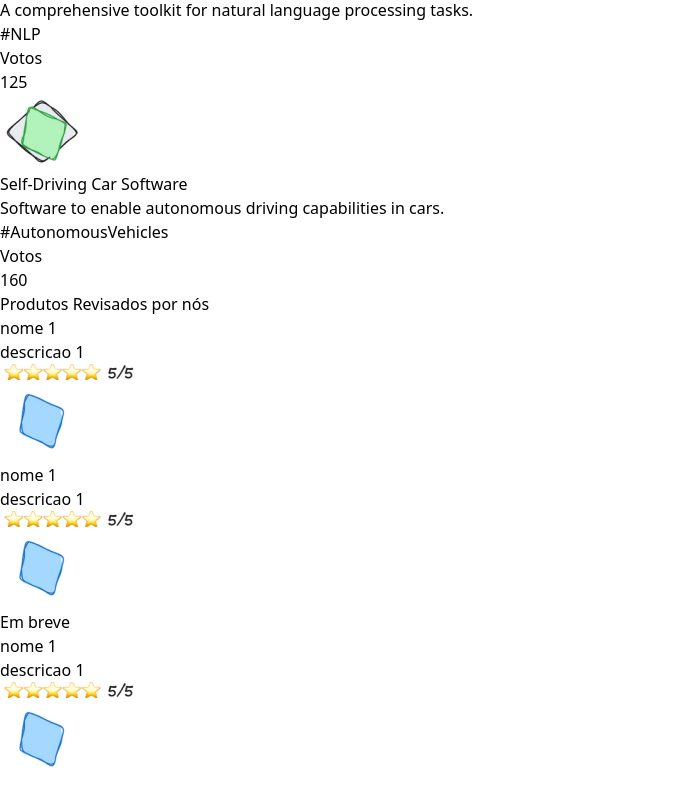
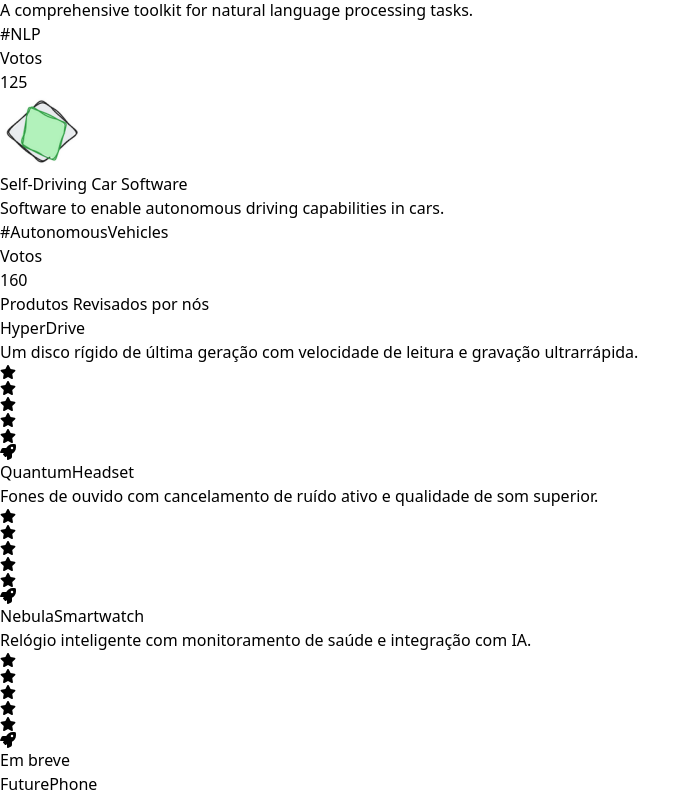
Before and after one commit to yuribodo/product-hunt-clone, a React (Vite) app: page / in a window 1280 px wide. Shown: the part 2000-2797 px from the top of the page, without its empty margins (0-700 px from the left). Built offline with nearby package versions, Linux system fonts and the light colour scheme; no server answers.

Commit message:
reviwed project design

```diff
--- a/package.json
+++ b/package.json
@@ -14,6 +14,7 @@
     "framer-motion": "^11.2.6",
     "react": "^18.2.0",
     "react-dom": "^18.2.0",
+    "react-icons": "^5.2.1",
     "react-router-dom": "^6.23.1"
   },
   "devDependencies": {
--- a/src/Components/ReviwedProducts.tsx
+++ b/src/Components/ReviwedProducts.tsx
@@ -1,40 +1,76 @@
-import stars from '../../assets/Captura de tela 2024-05-24 175658.png'
-import logo from '../../assets/logorev.png'
+import { motion } from 'framer-motion';
+import { FaStar, FaRocket, FaHeadphones, } from 'react-icons/fa';
 
 const ReviwedProducts = () => {
+  const starCount = 5;
+
+  const renderStars = () => {
+    return Array(starCount).fill(0).map((_, index) => (
+      <FaStar key={index} className="text-yellow-400" />
+    ));
+  };
+
+  const products = [
+    {
+      name: "HyperDrive",
+      description: "Um disco rígido de última geração com velocidade de leitura e gravação ultrarrápida.",
+      icon: FaRocket,
+    },
+    {
+      name: "QuantumHeadset",
+      description: "Fones de ouvido com cancelamento de ruído ativo e qualidade de som superior.",
+      icon: FaHeadphones,
+    },
+    {
+      name: "NebulaSmartwatch",
+      description: "Relógio inteligente com monitoramento de saúde e integração com IA.",
+      icon: FaRocket,
+    },
+    {
+      name: "FuturePhone",
+      description: "Smartphone com tecnologia de ponta e recursos de inteligência artificial avançados.",
+      icon: FaRocket,
+    },
+  ];
+
   return (
     <div>
-        <h1 className=" text-xl text-center font-bold p-10">Produtos Revisados por nós</h1>
+      <h1 className="text-2xl text-center font-bold py-10">Produtos Revisados por nós</h1>
 
-        <div className='flex'>
-          <div className="flex flex-col p-10">
-            <h2 className=' font-semibold'>nome 1</h2>
-            <p>descricao 1</p>
-            <img className='w-[60%]' src={stars} alt="stars" />
+      {products.slice(0, 3).map((product, index) => (
+        <motion.div
+          key={index}
+          className='flex justify-between items-center p-6 border-b border-gray-700'
+          initial={{ opacity: 0, x: -100 }}
+          animate={{ opacity: 1, x: 0 }}
+          transition={{ delay: index * 0.2 }}
+        >
+          <div className="flex flex-col space-y-2">
+            <h2 className='text-lg font-semibold'>{product.name}</h2>
+            <p className='text-gray-400'>{product.description}</p>
+            <div className='flex space-x-1'>{renderStars()}</div>
           </div>
-          <img  className="w-[30%]" src={logo} alt="logo" />
+          <FaRocket className="text-4xl text-blue-500" />
+        </motion.div>
+      ))}
+
+      <h1 className="text-center font-bold text-2xl py-10">Em breve</h1>
+
+      <motion.div
+        className='flex justify-between items-center p-6 border-b border-gray-700'
+        initial={{ opacity: 0, x: -100 }}
+        animate={{ opacity: 1, x: 0 }}
+        transition={{ delay: 0.6 }}
+      >
+        <div className="flex flex-col space-y-2">
+          <h2 className='text-lg font-semibold'>{products[3].name}</h2>
+          <p className='text-gray-400'>{products[3].description}</p>
+          <div className='flex space-x-1'>{renderStars()}</div>
         </div>
-        <div className='flex'>
-          <div className="flex flex-col p-10">
-            <h2 className=' font-semibold'>nome 1</h2>
-            <p>descricao 1</p>
-            <img className='w-[60%]' src={stars} alt="stars" />
-          </div>
-          <img  className="w-[30%]" src={logo} alt="logo" />
-        </div>
+        <FaHeadphones className="text-4xl text-blue-500" />
+      </motion.div>
+    </div>
+  );
+};
 
-        <h1 className=" text-center font-bold">Em breve</h1>
-        <div className='flex'>
-          <div className="flex flex-col p-10">
-            <h2 className=' font-semibold'>nome 1</h2>
-            <p>descricao 1</p>
-            <img className='w-[60%]' src={stars} alt="stars" />
-          </div>
-          <img  className="w-[30%]" src={logo} alt="logo" />
-        </div>
-
-    </div>
-  )
-}
-
-export default ReviwedProducts
+export default ReviwedProducts;
--- a/src/Components/TrendingTopics.tsx
+++ b/src/Components/TrendingTopics.tsx
@@ -1,6 +1,5 @@
 import React from 'react';
 import { motion } from 'framer-motion';
-
 
 interface TrendingTopicsProps {
   hashtags: string[];
@@ -8,7 +7,6 @@ interface TrendingTopicsProps {
 }
 
 const TrendingTopics: React.FC<TrendingTopicsProps> = ({ hashtags, onSelectHashtag }) => {
-
   return (
     <motion.div
       className='flex justify-center items-center mt-10'
@@ -17,29 +15,30 @@ const TrendingTopics: React.FC<TrendingTopicsProps> = ({ hashtags, onSelectHasht
       transition={{ duration: 1 }}
     >
       <motion.div
-        className='flex justify-center bg-gradient-to-r from-purple-500 to-blue-500 w-[70vw] rounded-lg h-[10vh] items-center shadow-xl'
+        className='flex flex-col justify-center items-center bg-gradient-to-r from-purple-500 to-blue-500 w-[80vw] rounded-lg py-4 shadow-xl'
         initial={{ scale: 0.8 }}
         animate={{ scale: 1 }}
         transition={{ duration: 0.5, delay: 0.5 }}
       >
         <motion.div
-          className='flex space-x-4 items-center'
+          className='flex flex-col space-y-4 items-center'
           initial={{ opacity: 0 }}
           animate={{ opacity: 1 }}
           transition={{ duration: 0.5, delay: 1 }}
         >
-          <p className='text-white font-bold text-xl'>Trending Topics</p>
+          <p className='text-white font-bold text-2xl mb-2'>Trending Topics</p>
+          <div className='flex flex-wrap justify-center gap-4'>
             {hashtags.map((hashtag, index) => (
               <motion.div
                 key={index}
-              className='bg-gray-700 h-8 flex items-center justify-center px-4 rounded-full border border-gray-500 text-white hover:bg-gray-600 transition-colors cursor-pointer'
+                className='bg-gray-800 h-10 flex items-center justify-center px-6 rounded-full border border-gray-600 text-white hover:bg-gray-700 transition-colors cursor-pointer'
                 whileHover={{ scale: 1.1 }}
                 onClick={() => onSelectHashtag(hashtag)}
               >
-              {hashtag}
+                <p className='text-sm font-medium'>{hashtag}</p>
               </motion.div>
             ))}
-
+          </div>
         </motion.div>
       </motion.div>
     </motion.div>
```
Also changed, not shown: 1 other file (tests, documents, lock files or other folders). Lines whose indentation alone changed are shown as unchanged.
